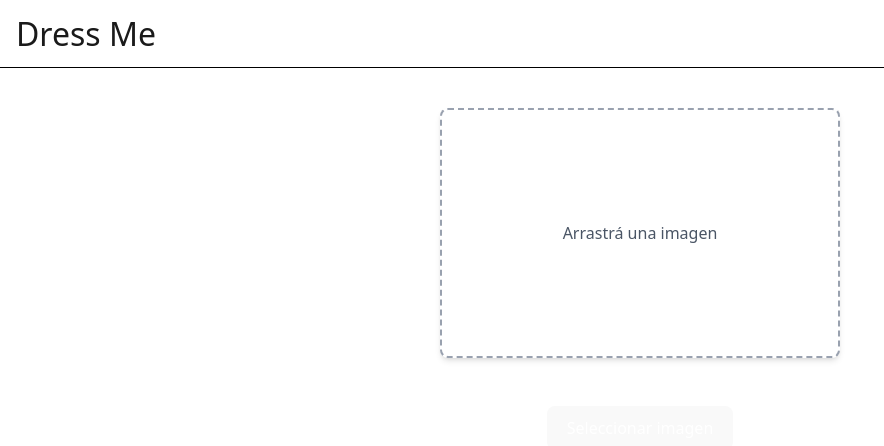
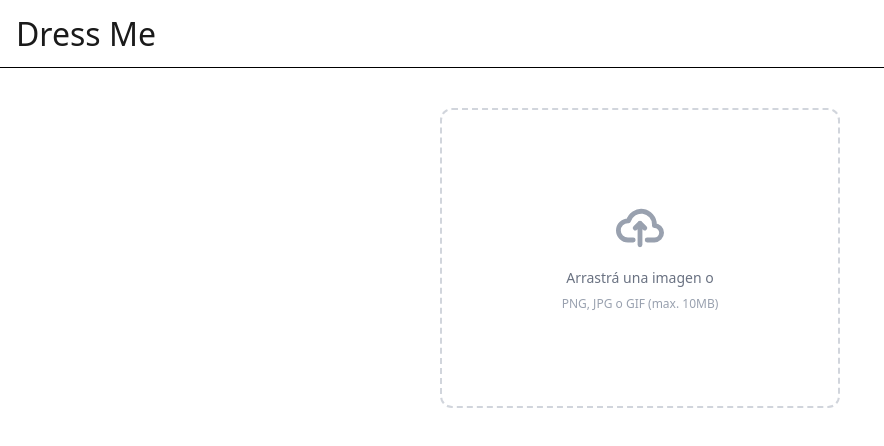
Before and after one commit to fsimonelli/dress-me, a React (Vite) app in the folder frontend/: page / in a window 1280 px wide. Shown: the top 446 px of the page, without its empty margins (0-884 px from the left). Built offline with nearby package versions, Linux system fonts and the light colour scheme.

Commit message:
style: enhance itemCards and uploader

```diff
--- a/frontend/src/components/ImageUploader.tsx
+++ b/frontend/src/components/ImageUploader.tsx
@@ -6,27 +6,49 @@ import LoadingIndicator from './ui/LoadingIndicator';
 
 export default function ImageUploader() {
   const navigate = useNavigate();
-  const [file, setFile] = useState(null);
+  const [file, setFile] = useState<File | null>(null);
   const [preview, setPreview] = useState<string | null>(null);
+  const [isDragging, setIsDragging] = useState(false);
+  const [error, setError] = useState<string | null>(null);
   const fileInputRef = useRef<HTMLInputElement>(null);
   const [isLoading, setIsLoading] = useState(false);
 
-  const handleDrop = (e) => {
+  const handleDrop = (e: React.DragEvent) => {
     e.preventDefault();
+    setIsDragging(false);
+    setError(null);
+
     const droppedFile = e.dataTransfer.files[0];
-    if (droppedFile && droppedFile.type.startsWith('image/')) {
-      setFile(droppedFile);
-      setPreview(URL.createObjectURL(droppedFile));
+    if (droppedFile) {
+      if (droppedFile.type.startsWith('image/')) {
+        setFile(droppedFile);
+        setPreview(URL.createObjectURL(droppedFile));
+      } else {
+        setError('Por favor, sube una imagen válida');
+      }
     }
   };
 
-  const handleDragOver = (e) => e.preventDefault();
+  const handleDragOver = (e: React.DragEvent) => {
+    e.preventDefault();
+    setIsDragging(true);
+  };
 
-  const handleFileSelect = (e) => {
-    const selectedFile = e.target.files[0];
-    if (selectedFile && selectedFile.type.startsWith('image/')) {
-      setFile(selectedFile);
-      setPreview(URL.createObjectURL(selectedFile));
+  const handleDragLeave = (e: React.DragEvent) => {
+    e.preventDefault();
+    setIsDragging(false);
+  };
+
+  const handleFileSelect = (e: React.ChangeEvent<HTMLInputElement>) => {
+    setError(null);
+    const selectedFile = e.target.files?.[0];
+    if (selectedFile) {
+      if (selectedFile.type.startsWith('image/')) {
+        setFile(selectedFile);
+        setPreview(URL.createObjectURL(selectedFile));
+      } else {
+        setError('Por favor, sube una imagen válida');
+      }
     }
   };
 
@@ -39,6 +61,10 @@ export default function ImageUploader() {
   const handleRemove = () => {
     setFile(null);
     setPreview(null);
+    setError(null);
+    if (fileInputRef.current) {
+      fileInputRef.current.value = '';
+    }
   };
 
   const handleClick = () => {
@@ -57,6 +83,10 @@ export default function ImageUploader() {
         method: 'POST',
         body: formData,
       });
+
+      if (!res.ok) {
+        throw new Error('Error al subir la imagen');
+      }
 
       const response = await res.json();
       const recommended_outfit: ItemDTO[] = response[0].map((outfit) => {
@@ -77,17 +107,14 @@ export default function ImageUploader() {
       }));
 
       sessionStorage.setItem('Image', preview || '');
-
-      sessionStorage.setItem(
-        'SuggestedOutfit',
-        JSON.stringify(recommended_outfit),
-      );
+      sessionStorage.setItem('SuggestedOutfit', JSON.stringify(recommended_outfit));
       sessionStorage.setItem('SimilarItems', JSON.stringify(similarItems));
       sessionStorage.setItem('CurrentSimilarItemIndex', '0');
       sessionStorage.setItem('Count', similarItems.length.toString());
       navigate('/recommendedOutfit');
     } catch (error) {
       console.error('Error uploading file:', error);
+      setError('Error al subir la imagen. Por favor, intenta de nuevo.');
     } finally {
       setIsLoading(false);
     }
@@ -100,18 +127,53 @@ export default function ImageUploader() {
           <div
             onDrop={handleDrop}
             onDragOver={handleDragOver}
-            className='flex h-[250px] w-[400px] items-center justify-center rounded-lg border-2 border-dashed border-gray-400 bg-white shadow-md'
+            onDragLeave={handleDragLeave}
+            className={`flex h-[300px] w-[400px] cursor-pointer flex-col items-center justify-center rounded-xl border-2 border-dashed transition-all duration-300 ${
+              isDragging
+                ? 'border-blue-500 bg-blue-50'
+                : 'border-gray-300 bg-white hover:border-gray-400'
+            }`}
           >
-            <p className='text-center text-gray-600'>Arrastrá una imagen</p>
+            <svg
+              className={`mb-4 h-12 w-12 transition-colors duration-300 ${
+                isDragging ? 'text-blue-500' : 'text-gray-400'
+              }`}
+              aria-hidden="true"
+              xmlns="http://www.w3.org/2000/svg"
+              fill="none"
+              viewBox="0 0 20 16"
+            >
+              <path
+                stroke="currentColor"
+                strokeLinecap="round"
+                strokeLinejoin="round"
+                strokeWidth="2"
+                d="M13 13h3a3 3 0 0 0 0-6h-.025A5.56 5.56 0 0 0 16 6.5 5.5 5.5 0 0 0 5.207 5.021C5.137 5.017 5.071 5 5 5a4 4 0 0 0 0 8h2.167M10 15V6m0 0L8 8m2-2 2 2"
+              />
+            </svg>
+            <p className={`mb-2 text-sm font-medium transition-colors duration-300 ${
+              isDragging ? 'text-blue-500' : 'text-gray-500'
+            }`}>
+              {isDragging ? 'Suelta la imagen aquí' : 'Arrastrá una imagen o'}
+            </p>
+            <p className={`text-xs transition-colors duration-300 ${
+              isDragging ? 'text-blue-400' : 'text-gray-400'
+            }`}>
+              PNG, JPG o GIF (max. 10MB)
+            </p>
           </div>
           <div className='mt-6'>
-            <Button text='Seleccionar imagen' onClick={handleButtonClick} />
+            <Button
+              text='Seleccionar imagen'
+              onClick={handleButtonClick}
+              className='bg-blue-600 hover:bg-blue-700'
+            />
             <input
               type='file'
               accept='image/*'
               ref={fileInputRef}
               onChange={handleFileSelect}
-              style={{ display: 'none' }}
+              className='hidden'
             />
           </div>
         </>
@@ -119,23 +181,35 @@ export default function ImageUploader() {
 
       {preview && (
         <>
-          <div className='relative flex items-center justify-center overflow-hidden rounded border bg-white shadow-md'>
+          <div className='relative flex items-center justify-center overflow-hidden rounded-xl border bg-white shadow-lg transition-all duration-300 hover:shadow-xl'>
             <img
               src={preview}
               alt='Preview'
-              className='max-h-[300px] max-w-[400px] object-contain'
+              className='max-h-[400px] max-w-[500px] object-contain p-4'
             />
             {isLoading && (
-              <div className='absolute inset-0 z-10 flex items-center justify-center bg-white/70'>
+              <div className='absolute inset-0 z-10 flex items-center justify-center bg-white/80 backdrop-blur-sm'>
                 <LoadingIndicator />
               </div>
             )}
           </div>
           <div className='mt-6 flex justify-center gap-6 p-6'>
-            <Button text='Subir' onClick={handleClick} />
-            <Button text='Eliminar' onClick={handleRemove} />
+            <Button
+              text='Subir'
+              onClick={handleClick}
+            />
+            <Button
+              text='Eliminar'
+              onClick={handleRemove}
+            />
           </div>
         </>
+      )}
+
+      {error && (
+        <div className='mt-4 rounded-lg bg-red-50 p-4 text-sm text-red-600'>
+          {error}
+        </div>
       )}
     </div>
   );
--- a/frontend/src/components/ItemCard.tsx
+++ b/frontend/src/components/ItemCard.tsx
@@ -7,25 +7,27 @@ interface ItemCardProps {
 
 const ItemCard: React.FC<ItemCardProps> = ({ item }) => {
   return (
-    <div className='h-96 w-72 overflow-hidden rounded-lg border border-gray-200 bg-white shadow-sm'>
-      <a href='#'>
+    <div className='group h-[420px] w-72 transform overflow-hidden rounded-xl border border-gray-200 bg-white shadow-md transition-all duration-300 hover:scale-105 hover:shadow-xl'>
+      <div className='relative h-64 w-full overflow-hidden'>
         <img
           src={`http://127.0.0.1:8000/get_image/${item.outfit_id}/${item.item_idx}`}
           alt={item.keywords}
-          className='h-64 w-full rounded-t-lg bg-white object-contain p-2'
+          className='h-full w-full object-contain p-2 transition-transform duration-300 group-hover:scale-110'
         />
-      </a>
-      <div className='p-5'>
-        <p className='mb-3 font-normal text-gray-700 dark:text-gray-400'>
-          {item.category}
-        </p>
+        <div className='absolute inset-0 bg-gradient-to-t from-black/20 to-transparent opacity-0 transition-opacity duration-300 group-hover:opacity-100' />
+      </div>
+      <div className='flex h-[156px] flex-col justify-between p-5'>
+        <div>
+          <h3 className='mb-2 text-lg font-semibold text-gray-800'>{item.category}</h3>
+          <p className='text-sm text-gray-600 line-clamp-2'>{item.keywords}</p>
+        </div>
         <a
           href='https://reemans.github.io/heartstopper/'
-          className='inline-flex items-center rounded-lg bg-blue-700 px-3 py-2 text-center text-sm font-medium text-white hover:bg-blue-800 focus:ring-4 focus:ring-blue-300 focus:outline-none'
+          className='inline-flex items-center justify-center rounded-lg bg-blue-600 px-4 py-2.5 text-sm font-medium text-white transition-colors duration-300 hover:bg-blue-700 focus:outline-none focus:ring-4 focus:ring-blue-300'
         >
           Donde comprar
           <svg
-            className='ms-2 h-3.5 w-3.5 rtl:rotate-180'
+            className='ml-2 h-4 w-4 transition-transform duration-300 group-hover:translate-x-1'
             aria-hidden='true'
             xmlns='http://www.w3.org/2000/svg'
             fill='none'
--- a/frontend/src/components/ui/Button.tsx
+++ b/frontend/src/components/ui/Button.tsx
@@ -1,3 +1,4 @@
+import React from 'react';
 interface ButtonProps {
   text: string;
   onClick?: () => void;
```
